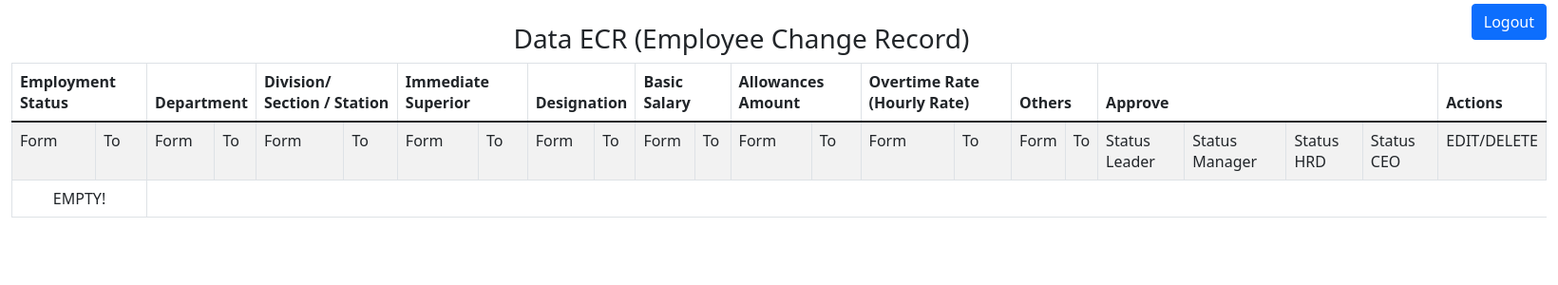
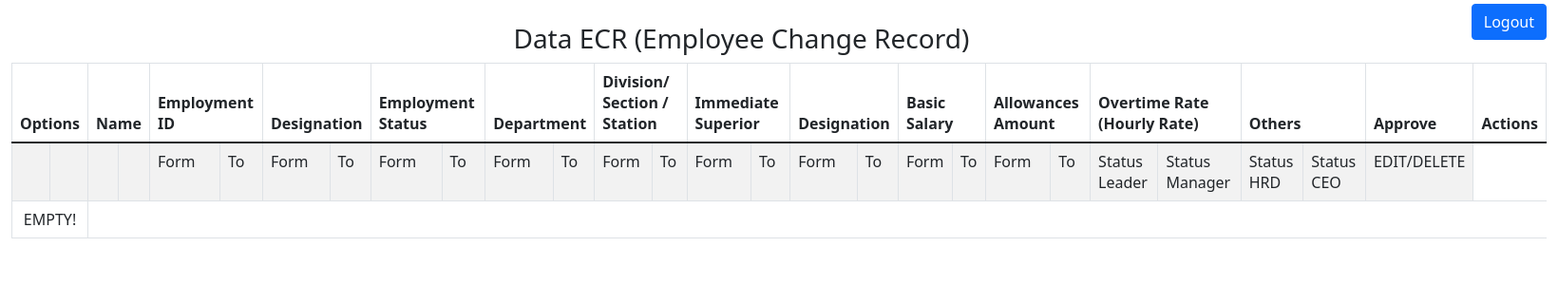
Before and after one commit to suryalana/employee-change-record, a CodeIgniter app: the page made by application/views/v_hrd.php in a window 1640 px wide. Shown: the top 300 px of the page at 95% size. Run offline with CodeIgniter, Linux system fonts and the light colour scheme; some libraries are stand-ins or nearby versions.

Commit message:
Initial commit

```diff
--- a/application/views/v_hrd.php
+++ b/application/views/v_hrd.php
@@ -30,7 +30,11 @@
 	  	<a href="<?= base_url('login'); ?>" class="btn btn-primary" style=" float: right; margin-top: -20px;">Logout</a>
           <h3 class="text-center font-weight-bold">Data ECR (Employee Change Record) </h3>
           <tr>
-              <th colspan='2'>Employment Status</th>
+		  	  <th colspan='2'>Options</th>
+			  <th colspan='2'>Name</th>
+              <th colspan='2'>Employment ID</th>
+			  <th colspan='2'>Designation</th>
+			  <th colspan='2'>Employment Status</th>
               <th colspan='2'>Department</th>
               <th colspan='2'>Division/ Section / Station</th>
               <th colspan='2'>Immediate Superior</th>
@@ -48,6 +52,10 @@
 
 
           <tr data-bs-toggle="modal" data-bs-target="#exampleModalCenter">
+			  <td></td>
+			  <td></td>
+			  <td></td>
+			  <td></td>
               <td>Form</td>
               <td>To</td>
               <td>Form</td>
@@ -76,6 +84,10 @@
 				<?php if (! empty($input)) {
 				foreach ($input as $i) {
 			echo "
+						<td>".$i->option."</td>
+						<td>".$i->Name."</td>
+						<td>".$i->Employee_ID."</td>
+						<td>".$i->Designation."</td>
 						<td>".$i->Employment_Status."</td>
 						<td>".$i->Employment_Status_To."</td>
 						<td>".$i->Department."</td>
```
